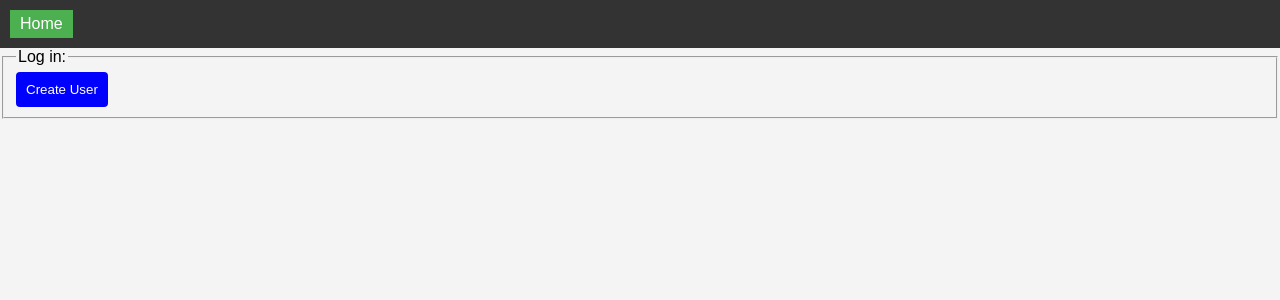
After one commit to xaoccc/Daycare-Network, a Django app: page /login/ in a window 1280 px wide. The commit adds this page. Shown: the top 300 px of the page. Run offline with Django 4.2, Linux system fonts and the light colour scheme.

```diff
--- a/DayCareApp/DayCare/models.py
+++ b/DayCareApp/DayCare/models.py
@@ -73,8 +73,8 @@ class Parent(Person):
         MinValueValidator(0, "Rating cannot be less than 0!"),
         MaxValueValidator(10, "Rating cannot be more than 10!")
     ])
-    parent_offer = models.OneToOneField(Offers, on_delete=models.CASCADE)
-    parent_child = models.ForeignKey(Child, on_delete=models.CASCADE)
+    parent_offer = models.OneToOneField(Offers, blank=True, null=True, on_delete=models.CASCADE)
+    parent_child = models.ForeignKey(Child, blank=True, null=True, on_delete=models.CASCADE)
     gender = models.CharField(choices=GENDERS)
 
 
--- a/DayCareApp/DayCare/urls.py
+++ b/DayCareApp/DayCare/urls.py
@@ -5,4 +5,5 @@ from DayCareApp.DayCare import views
 urlpatterns = (
     path('', views.index, name='index'),
     path('register/', views.register, name='register'),
+    path('login/', views.login, name='login'),
 )
--- a/DayCareApp/DayCare/views.py
+++ b/DayCareApp/DayCare/views.py
@@ -37,3 +37,8 @@ def register(request):
 
     }
     return render(request, 'users/register.html', context)
+
+
+def login(request):
+    # create login form, validate forms, create context
+    return render(request, 'users/login.html')
--- a/templates/common/index.html
+++ b/templates/common/index.html
@@ -6,7 +6,8 @@
         <fieldset>
             <legend>Register new user:</legend>
             <div class="container">
-                <a href="{% url 'register' %}">Create User</a>
+                <a href="{% url 'register' %}">Create New User</a>
+                <a href="{% url 'login' %}">Log In</a>
             </div>
         </fieldset>
 
--- /dev/null
+++ b/templates/users/login.html
@@ -0,0 +1,17 @@
+{% extends 'common/base.html' %}
+{% block content %}
+    <section class="login-user">
+        <form method="POST" action="{% url 'login' %}">
+            <fieldset>
+                <legend>Log in:</legend>
+                <div class="container">
+                    {% csrf_token %}
+                    {{ form }}
+
+                    <!-- Button for Adding New User -->
+                    <button class="log-user" type="submit">Create User</button>
+                </div>
+            </fieldset>
+        </form>
+    </section>
+{% endblock %}
```
Also changed, not shown: DayCareApp/DayCare/migrations/0003_alter_parent_parent_child_alter_parent_parent_offer_and_more.py (added).
